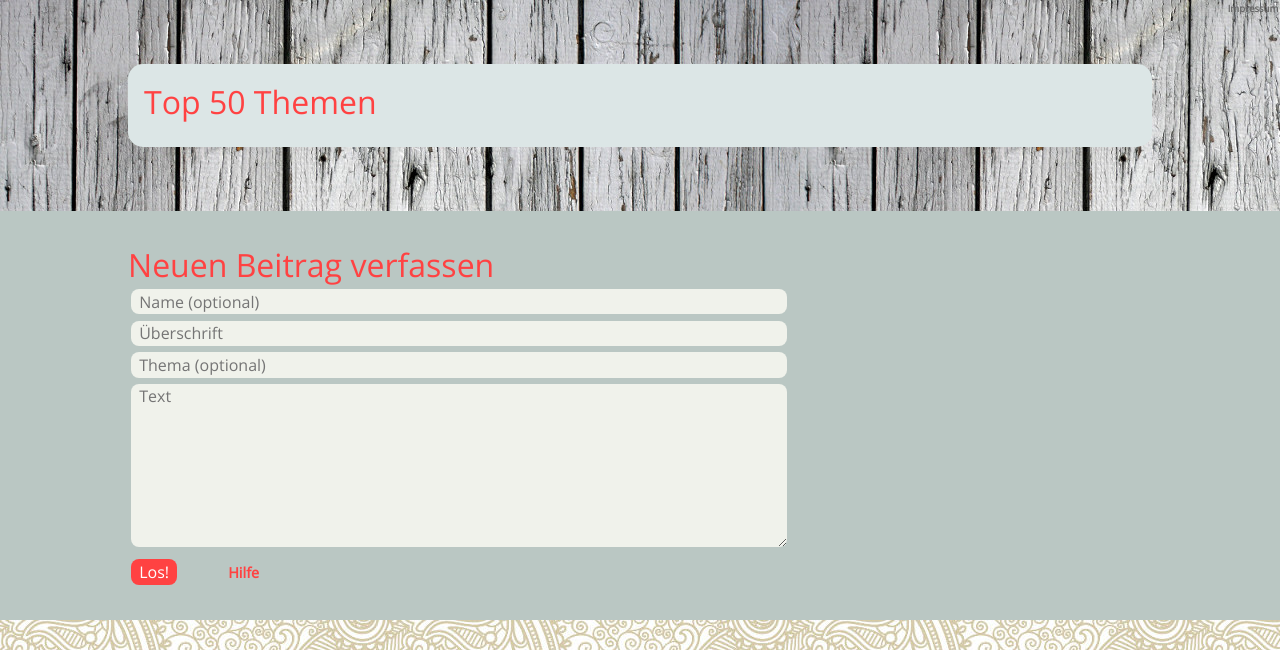
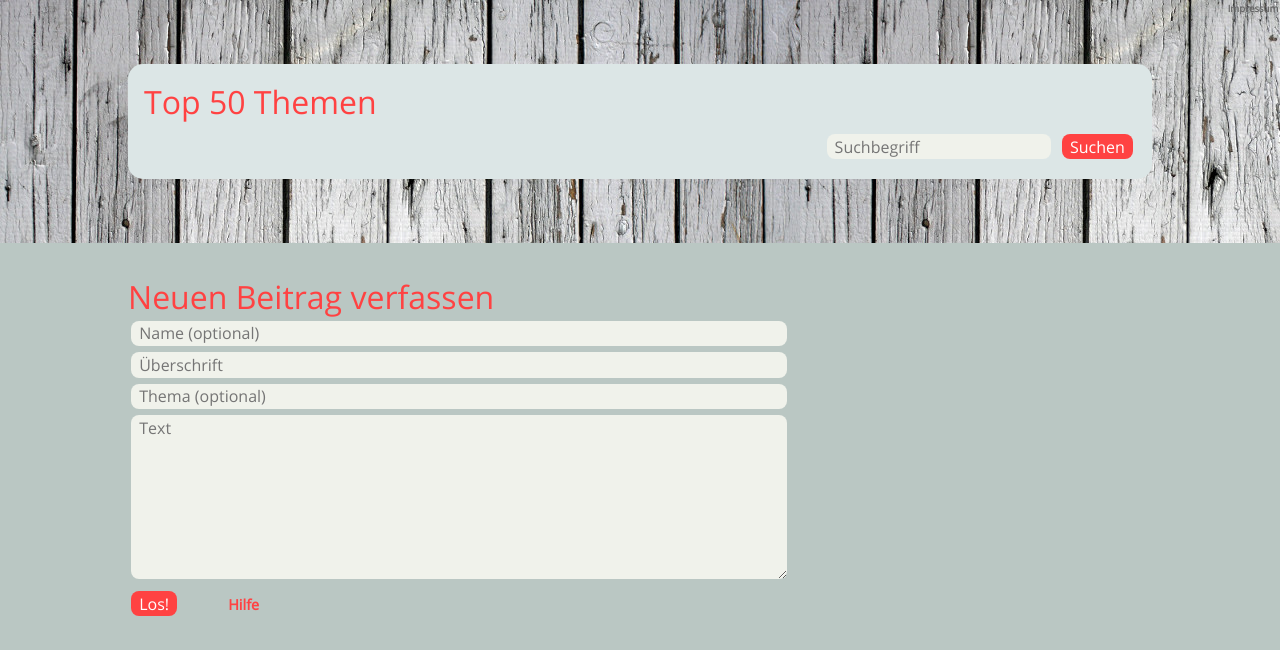
Before and after one commit to tobiasno/OrganicBoard, a PHP site: page / in a window 1280 px wide. Shown: the top 650 px of the page. Run offline with PHP 8.4, Linux system fonts and the light colour scheme; data comes from the database, SQL or seed files in the repository; data that the repository does not hold is empty.

Commit message:
frontend for search function added

```diff
--- a/www/common/css/style.css
+++ b/www/common/css/style.css
@@ -64,6 +64,14 @@ input, textarea, button {
 button {
   color: #FFFFFF !important;
   background: #FF4242 !important;
+}
+
+#find {
+  text-align: right;
+}
+
+#find input {
+  text-align: left;
 }
 
 #imprint_link {
--- a/www/common/php/lib/class.forum.php
+++ b/www/common/php/lib/class.forum.php
@@ -27,6 +27,7 @@
     private $path = '';
     private $single_path = 'single.php?id=';
     private $topic_path = '?topic=';
+    private $find_path = '?find=';
     // Messages
     private $submit_error = "Fehler: Eintrag konnte nicht abgeschickt werden.";
     // Behavioral algorithms
@@ -287,6 +288,10 @@
       }
       $output .= '
               </ul>
+              <form id="find" action="/" method="get" accept-charset="UTF-8">
+                <input type="text" maxlength="64" id="find" name="find" placeholder="Suchbegriff">
+                <button type="submit">Suchen</button>
+              </form>
             </div>
           </div>';
       return $output;
```
